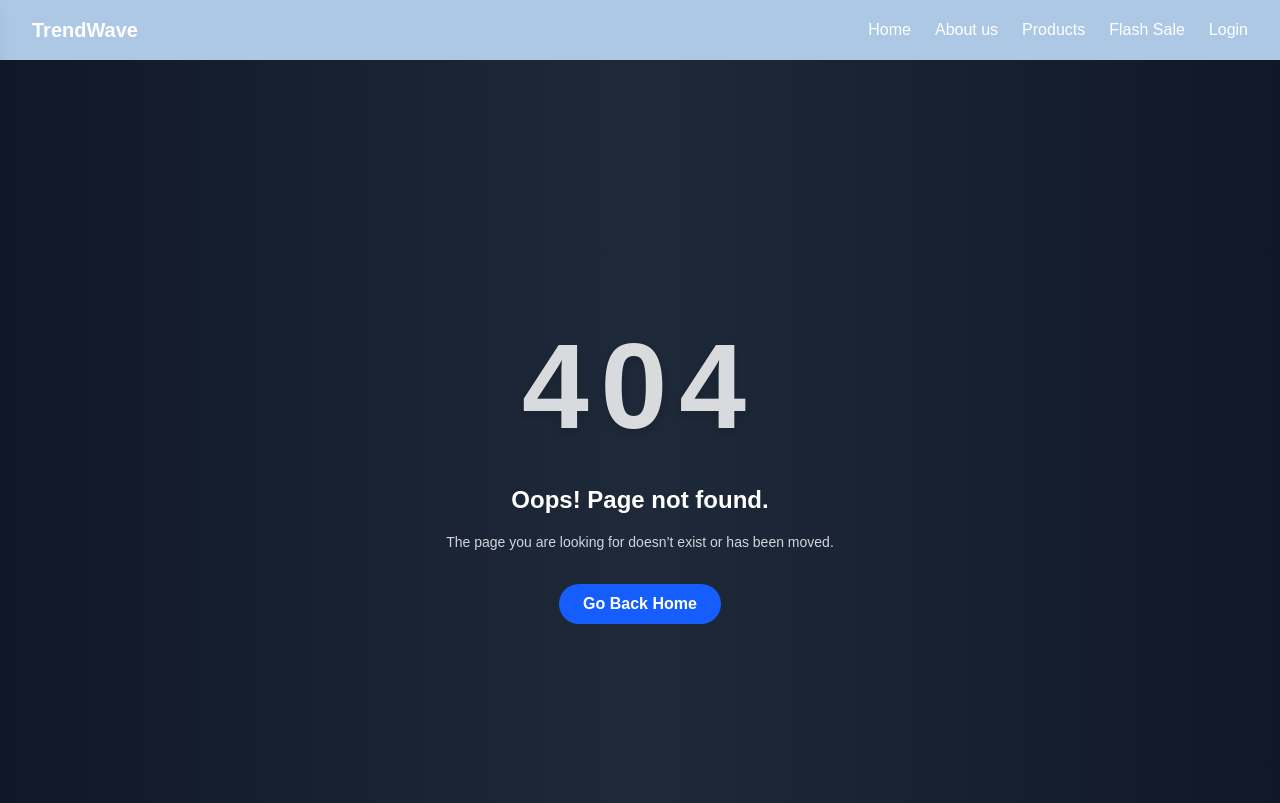
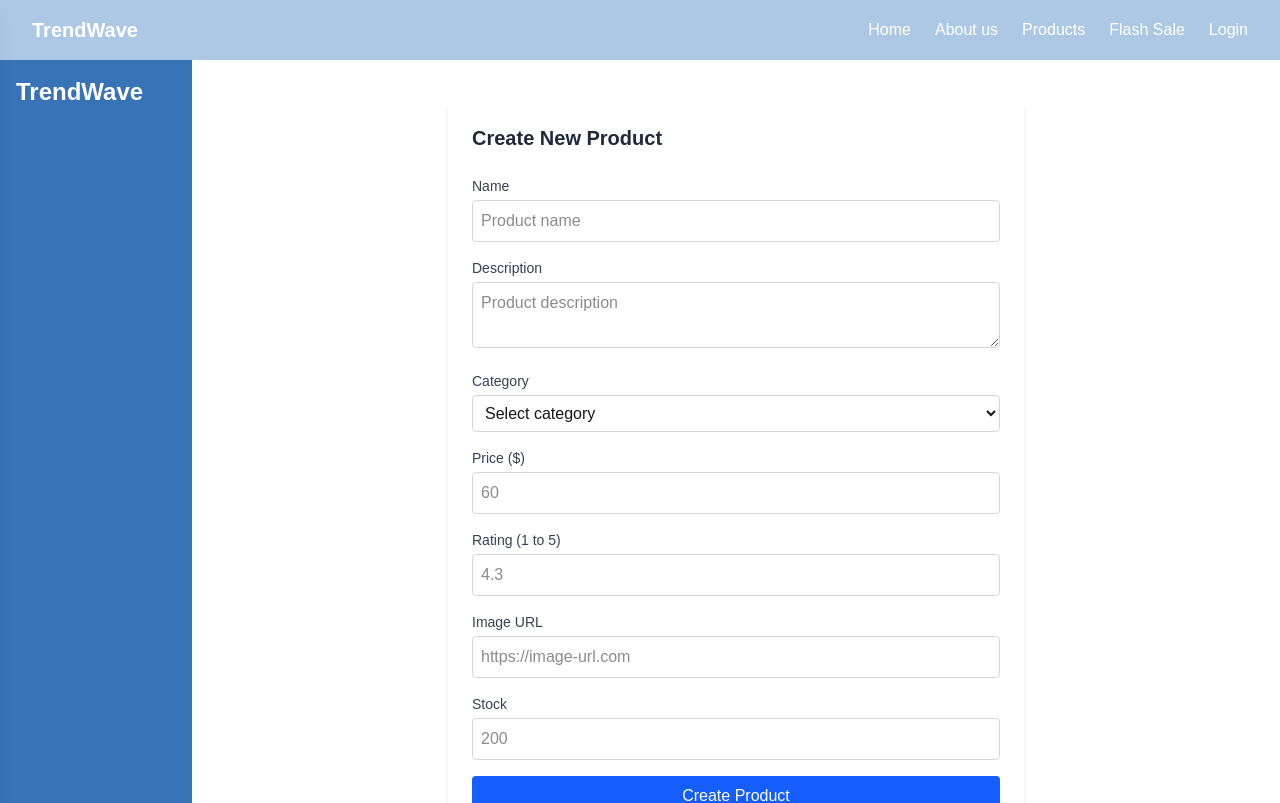
Before and after one commit to kader009/trendwave-frontend, a Next.js app: page /dashboard/seller/create-product in a window 1280 px wide. Before the commit this address had no page. Shown: the top 803 px of the page. Built offline with nearby package versions, Linux system fonts and the light colour scheme.

Commit message:
create product slice

```diff
--- a/src/app/dashboard/_components/Sidebar.tsx
+++ b/src/app/dashboard/_components/Sidebar.tsx
@@ -86,7 +86,7 @@ const Sidebar = () => {
         } md:relative md:translate-x-0 md:h-auto`}
       >
         <h2 className="text-2xl font-bold mb-4">
-          <Link href={'/'}>Dashboard</Link>
+          <Link href={'/'}>TrendWave</Link>
         </h2>
         <ul className="space-y-2">
           {filterLinks.map((link) => (
--- /dev/null
+++ b/src/app/dashboard/seller/create-product/page.tsx
@@ -0,0 +1,149 @@
+'use client';
+
+import { useForm } from 'react-hook-form';
+import { toast } from 'sonner';
+
+type ProductFormValues = {
+  name: string;
+  description: string;
+  category: string;
+  price: number;
+  rating: number;
+  image: string;
+  stock: number;
+  totalSales: number;
+};
+
+const ProductForm = () => {
+  const {
+    register,
+    handleSubmit,
+    formState: { errors },
+    reset,
+  } = useForm<ProductFormValues>();
+
+  const onSubmit = (data: ProductFormValues) => {
+    console.log(data);
+    toast.success('Product created successfully');
+    reset();
+  };
+
+  return (
+    <div className="max-w-xl mx-auto bg-white shadow-md p-6 rounded-lg mt-10">
+      <h2 className="text-xl font-bold mb-6 text-gray-800">Create New Product</h2>
+
+      <form onSubmit={handleSubmit(onSubmit)} className="space-y-4">
+        {/* Name */}
+        <div>
+          <label className="block text-sm font-medium text-gray-700">Name</label>
+          <input
+            {...register('name', { required: 'Product name is required' })}
+            className="w-full mt-1 p-2 border border-gray-300 rounded"
+            placeholder="Product name"
+          />
+          {errors.name && <p className="text-red-500 text-sm mt-1">{errors.name.message}</p>}
+        </div>
+
+        {/* Description */}
+        <div>
+          <label className="block text-sm font-medium text-gray-700">Description</label>
+          <textarea
+            {...register('description', { required: 'Description is required' })}
+            className="w-full mt-1 p-2 border border-gray-300 rounded"
+            placeholder="Product description"
+          />
+          {errors.description && <p className="text-red-500 text-sm mt-1">{errors.description.message}</p>}
+        </div>
+
+        {/* Category */}
+        <div>
+          <label className="block text-sm font-medium text-gray-700">Category</label>
+          <select
+            {...register('category', { required: 'Category is required' })}
+            className="w-full mt-1 p-2 border border-gray-300 rounded"
+          >
+            <option value="">Select category</option>
+            <option value="Footwear">Footwear</option>
+            <option value="Clothing">Clothing</option>
+            <option value="Electronics">Electronics</option>
+            <option value="Accessories">Accessories</option>
+            <option value="Sports">Sports</option>
+            <option value="Toys">Toys</option>
+            <option value="Beauty">Beauty</option>
+          </select>
+          {errors.category && <p className="text-red-500 text-sm mt-1">{errors.category.message}</p>}
+        </div>
+
+        {/* Price */}
+        <div>
+          <label className="block text-sm font-medium text-gray-700">Price ($)</label>
+          <input
+            type="number"
+            step="0.01"
+            {...register('price', {
+              required: 'Price is required',
+              valueAsNumber: true,
+              min: { value: 0, message: 'Price must be positive' },
+            })}
+            className="w-full mt-1 p-2 border border-gray-300 rounded"
+            placeholder="60"
+          />
+          {errors.price && <p className="text-red-500 text-sm mt-1">{errors.price.message}</p>}
+        </div>
+
+        {/* Rating */}
+        <div>
+          <label className="block text-sm font-medium text-gray-700">Rating (1 to 5)</label>
+          <input
+            type="number"
+            step="0.1"
+            {...register('rating', {
+              required: 'Rating is required',
+              valueAsNumber: true,
+              min: { value: 1, message: 'Minimum rating is 1' },
+              max: { value: 5, message: 'Maximum rating is 5' },
+            })}
+            className="w-full mt-1 p-2 border border-gray-300 rounded"
+            placeholder="4.3"
+          />
+          {errors.rating && <p className="text-red-500 text-sm mt-1">{errors.rating.message}</p>}
+        </div>
+
+        {/* Image URL */}
+        <div>
+          <label className="block text-sm font-medium text-gray-700">Image URL</label>
+          <input
+            {...register('image', { required: 'Image URL is required' })}
+            className="w-full mt-1 p-2 border border-gray-300 rounded"
+            placeholder="https://image-url.com"
+          />
+          {errors.image && <p className="text-red-500 text-sm mt-1">{errors.image.message}</p>}
+        </div>
+
+        {/* Stock */}
+        <div>
+          <label className="block text-sm font-medium text-gray-700">Stock</label>
+          <input
+            type="number"
+            {...register('stock', {
+              required: 'Stock is required',
+              valueAsNumber: true,
+              min: { value: 0, message: 'Stock must be 0 or more' },
+            })}
+            className="w-full mt-1 p-2 border border-gray-300 rounded"
+            placeholder="200"
+          />
+          {errors.stock && <p className="text-red-500 text-sm mt-1">{errors.stock.message}</p>}
+        </div>
+
+
+
+        <button type="submit" className="w-full py-2 px-4 bg-blue-600 text-white rounded hover:bg-blue-700">
+          Create Product
+        </button>
+      </form>
+    </div>
+  );
+};
+
+export default ProductForm;
--- /dev/null
+++ b/src/app/dashboard/seller/view-product/page.tsx
@@ -0,0 +1,8 @@
+
+const ViewProduct = () => {
+  return (
+    <div>page</div>
+  )
+}
+
+export default ViewProduct
--- /dev/null
+++ b/src/redux/features/productSlice.ts
@@ -0,0 +1,62 @@
+import { createSlice, PayloadAction } from '@reduxjs/toolkit';
+
+interface Productprops {
+  productName: string;
+  productDescription: string;
+  category: string;
+  price: number | string;
+  rating: number | string;
+  imageUrl: string;
+  stock: number | string;
+}
+
+const initialState: Productprops = {
+  productName: '',
+  productDescription: '',
+  category: '',
+  price: '',
+  rating: '',
+  imageUrl: '',
+  stock: '',
+};
+
+const createProductSlice = createSlice({
+  name: 'session-create',
+  initialState,
+  reducers: {
+    SetProductName: (state, action: PayloadAction<string>) => {
+      state.productName = action.payload;
+    },
+
+    SetproductDescription: (state, action: PayloadAction<string>) => {
+      state.productDescription = action.payload;
+    },
+
+    SetCategory: (state, action: PayloadAction<string>) => {
+      state.category = action.payload;
+    },
+
+    SetPrice: (state, action: PayloadAction<string>) => {
+      state.price = action.payload;
+    },
+
+    SetRating: (state, action: PayloadAction<string>) => {
+      state.rating = action.payload;
+    },
+
+    SetStock: (state, action: PayloadAction<string>) => {
+      state.stock = action.payload;
+    },
+  },
+});
+
+export const {
+  SetCategory,
+  SetPrice,
+  SetProductName,
+  SetRating,
+  SetStock,
+  SetproductDescription,
+} = createProductSlice.actions;
+
+export default createProductSlice.reducer;
```
